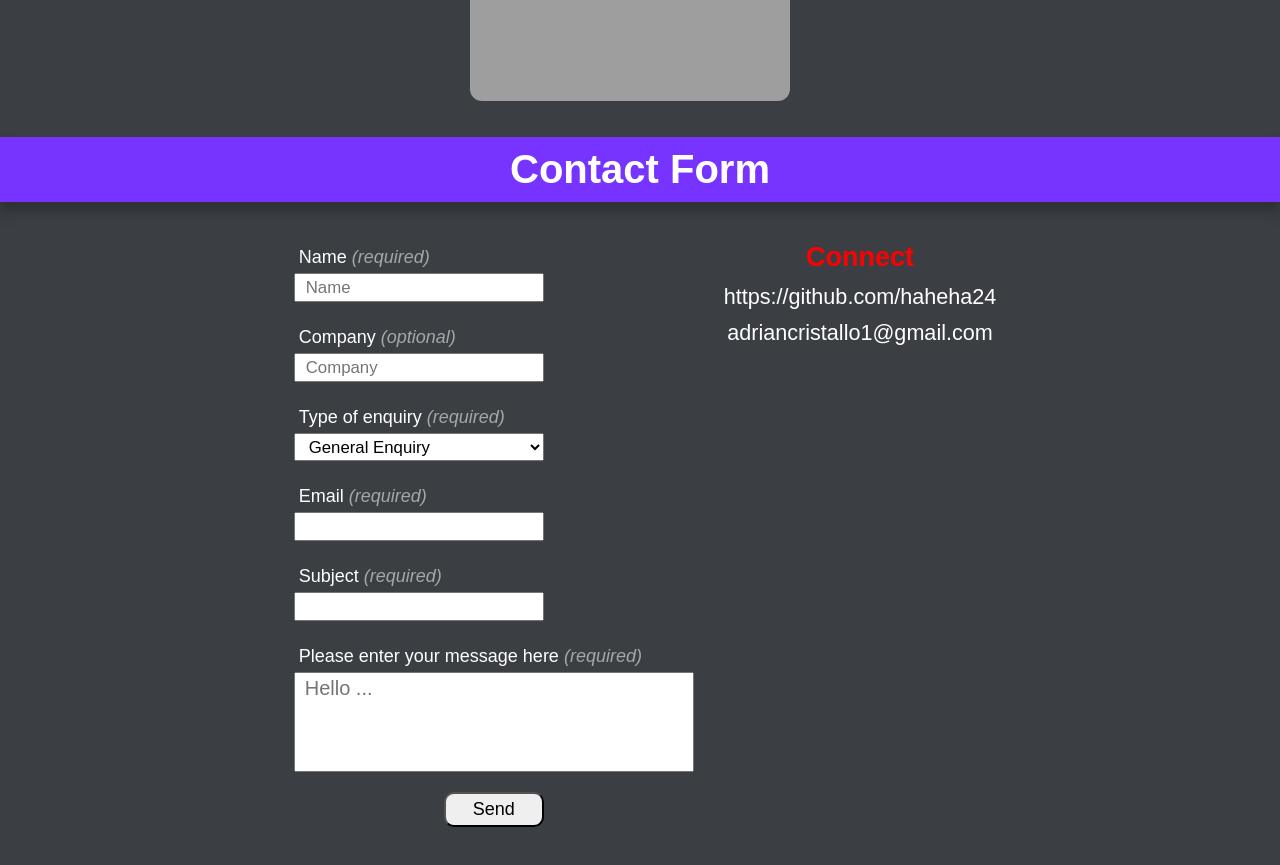
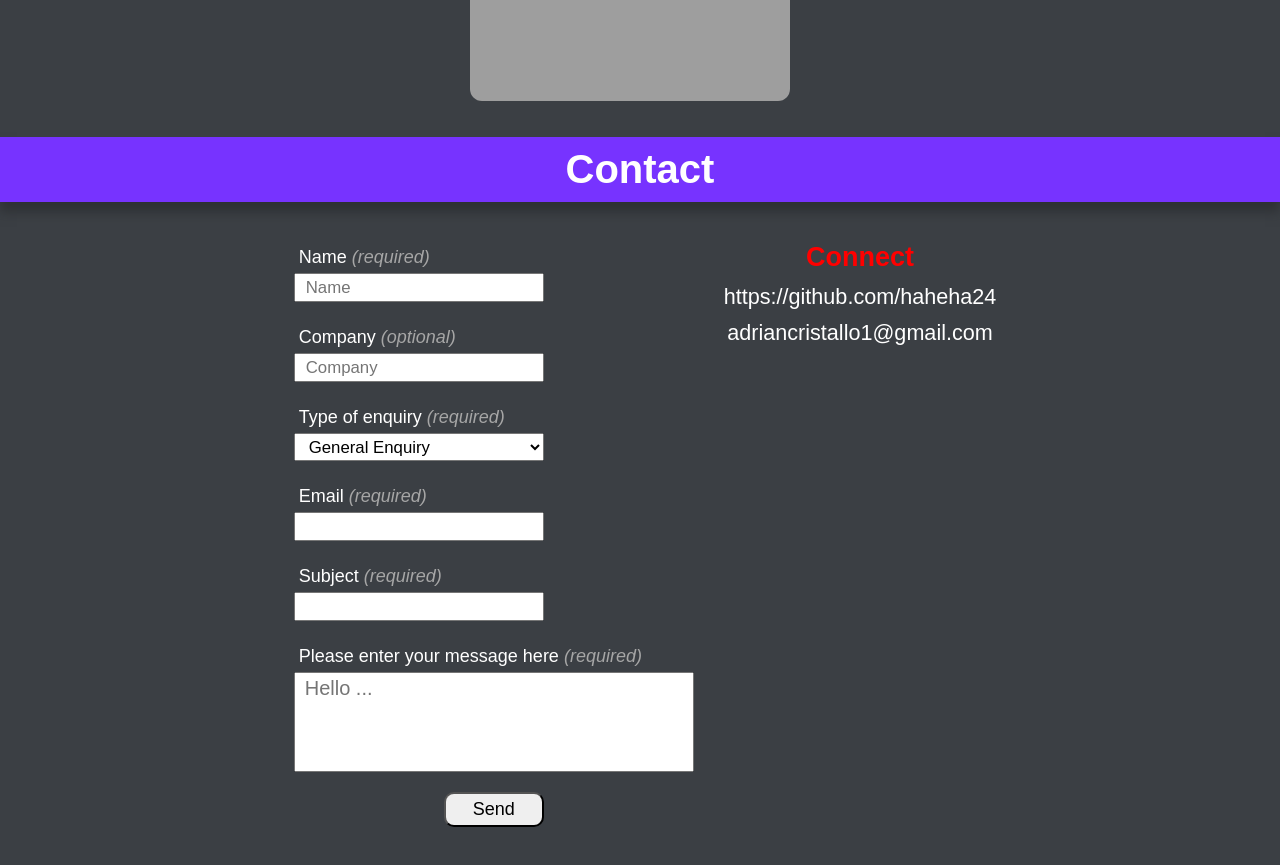
Before and after one commit to haheha24/portfolio, a React (Create React App) app in the folder client/: page / in a window 1280 px wide. Shown: the part 2280-3145 px from the top of the page. Built offline with nearby package versions, Linux system fonts and the light colour scheme.

Commit message:
Updated setTitle for consistency

```diff
--- a/client/src/components/main/Main.tsx
+++ b/client/src/components/main/Main.tsx
@@ -159,7 +159,7 @@ const Main = () => {
         </Section>
         <Section
           setId="contactLink"
-          setTitle="Contact Form"
+          setTitle="Contact"
           sectionClass="section-container"
           headingClass="section-title"
           ref={contactRef}
```
